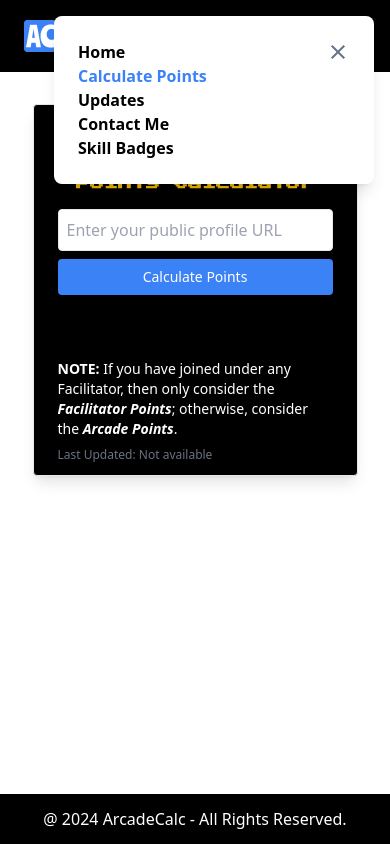
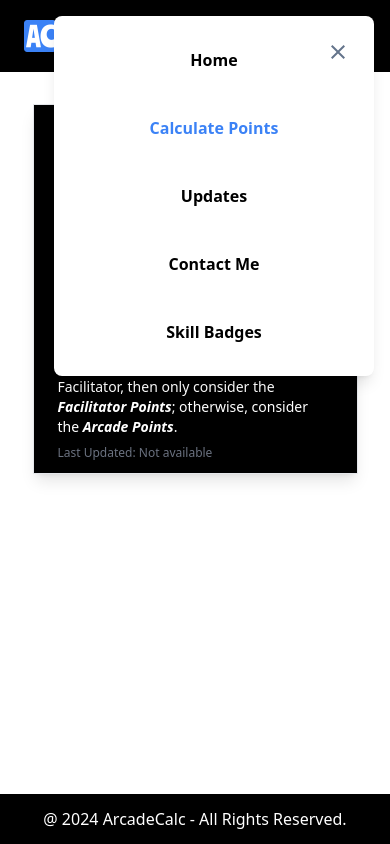
Before and after one commit to dikshagenai/arcadeCalc, a React (Create React App) app: page /calculate in a window 390 px wide. Both pictures are taken after a click on the icon 354 px from the left and 36 px from the top of the page. Built offline with nearby package versions, Linux system fonts and the light colour scheme.

Commit message:
chore : regular maintenance

```diff
--- a/src/Components/Calculate.jsx
+++ b/src/Components/Calculate.jsx
@@ -179,7 +179,7 @@
 
     return (
         <>
-            <div className="my-3 p-3 px-6 sm:p-6 rounded sm:rounded-sm md:rounded-md lg:rounded-lg shadow-lg border border-gray-200 max-w-md w-5/6 sm:w-full mx-auto bg-black hover:bg-gray-900 transition-all duration-300">
+            <div className="my-3 p-3 px-6 sm:p-6 rounded-xl shadow-lg border border-gray-200 max-w-md w-5/6 sm:w-full mx-auto bg-black hover:bg-gray-900 transition-all duration-300">
 
                 {/* SHOW THIS PART WHILE CALCULATING THE POINTS.... */}
                 <div ref={calculatePointsRef}>
@@ -201,7 +201,7 @@
 
 
                     {/* Calculate Text if equals to 'Calculate Points' means no search is going... allow user else not */}
-                    <input ref={inputTextBox} className={`border p-2 rounded w-full my-2 hover:${isCalculating && 'cursor-wait'}`} placeholder="Enter your public profile URL" type="text" name='publicUrl' value={publicUrl} onChange={onChange} onKeyDown={handleClickEventFromText} />
+                    <input ref={inputTextBox} className={`outline-none  p-2 rounded w-full my-2 hover:${isCalculating && 'cursor-wait'}`} placeholder="Enter your public profile URL" type="text" name='publicUrl' value={publicUrl} onChange={onChange} onKeyDown={handleClickEventFromText} />
 
                     <motion.button
                         whileHover={{ scale: 1.05 }}
--- a/src/Components/Contact.jsx
+++ b/src/Components/Contact.jsx
@@ -48,7 +48,7 @@
                 </p>
 
 
-                <textarea className="border p-2 rounded w-full my-2" name="body" id="query" rows={5} placeholder='How can we help you?*' value={body} onChange={onChange} />
+                <textarea className="outline-none border p-2 rounded w-full my-2" name="body" id="query" rows={5} placeholder='How can we help you?*' value={body} onChange={onChange} />
 
                 <motion.button
                     whileHover={{ scale: 1.05 }}
--- a/src/Components/Navbar.jsx
+++ b/src/Components/Navbar.jsx
@@ -52,9 +52,9 @@
             <header className='w-full mb-5'>
                 <nav className='flex items-center w-full py-5 bg-black sm:px-3 justify-evenly'>
                     {/* elem -1 */}
-                    <div className='flex flex-1 ml-6 text-white sm:ml-3'>
+                    <Link className='flex flex-1 ml-6 text-white sm:ml-3' to="/">
                         <img width={32} height={32} className='font-bold text-white ' src="/favicon_io/favicon-32x32.png" alt="Arcade Calc" />
-                    </div>
+                    </Link>
 
                     {/* elem -2  */}
                     <div className='flex items-center justify-end flex-1'>
@@ -97,20 +97,13 @@
                                 <MdOutlineClose className='flex-shrink-0 text-2xl sm:hidden cursor-pointer' onClick={toggleHamburger} />
                             </button>
 
-                            <ul className="space-y-7">
-                                <li className={`${location.pathname === '/' ? 'text-blue-500' : 'text-black'} `} tabIndex={-1}><Link to="/" tabIndex={2}>Home</Link></li>
-
-                                <li className={`${location.pathname === '/calculate' ? 'text-blue-500' : 'text-black'} `} tabIndex={-1}><Link to="/calculate" tabIndex={3}>Calculate Points</Link></li>
-
-                                <li className={`${location.pathname === '/updates' ? 'text-blue-500' : 'text-black'} `} tabIndex={-1}><Link to="/updates" tabIndex={4}>Updates</Link></li>
-
-                                <li className={`${location.pathname === '/contact' ? 'text-blue-500' : 'text-black'} `} tabIndex={-1}><Link to="/contact" tabIndex={5}>Contact Me</Link></li>
-
-                                <li className={`${location.pathname === '/skillBadges' ? 'text-blue-500' : 'text-black'} `} tabIndex={-1}><Link to="/skillBadges" tabIndex={6}>Skill Badges</Link></li>
-
-
-
-                            </ul>
+                            <div className="space-y-7 flex flex-col">
+                                <Link className={`w-full p-2 flex justify-center items-center  ${location.pathname === '/' ? 'text-blue-500' : 'text-black'} `} to="/" tabIndex={2}><span>Home</span></Link>
+                                <Link className={`w-full p-2 flex justify-center items-center  ${location.pathname === '/calculate' ? 'text-blue-500' : 'text-black'} `} to="/calculate" tabIndex={3}><span>Calculate Points</span></Link>
+                                <Link className={`w-full p-2 flex justify-center items-center  ${location.pathname === '/updates' ? 'text-blue-500' : 'text-black'} `} to="/updates" tabIndex={4}><span>Updates</span></Link>
+                                <Link className={`w-full p-2 flex justify-center items-center  ${location.pathname === '/contact' ? 'text-blue-500' : 'text-black'} `} to="/contact" tabIndex={5}><span>Contact Me</span></Link>
+                                <Link className={`w-full p-2 flex justify-center items-center  ${location.pathname === '/skillBadges' ? 'text-blue-500' : 'text-black'} `} to="/skillBadges" tabIndex={6}><span>Skill Badges</span></Link>
+                            </div>
 
                         </div>
                     </div>
--- a/src/output.css
+++ b/src/output.css
@@ -809,10 +809,10 @@
   margin-top: calc(0.5rem * calc(1 - var(--tw-space-y-reverse)));
   margin-bottom: calc(0.5rem * var(--tw-space-y-reverse));
 }
-.space-y-6 > :not([hidden]) ~ :not([hidden]) {
+.space-y-7 > :not([hidden]) ~ :not([hidden]) {
   --tw-space-y-reverse: 0;
-  margin-top: calc(1.5rem * calc(1 - var(--tw-space-y-reverse)));
-  margin-bottom: calc(1.5rem * var(--tw-space-y-reverse));
+  margin-top: calc(1.75rem * calc(1 - var(--tw-space-y-reverse)));
+  margin-bottom: calc(1.75rem * var(--tw-space-y-reverse));
 }
 .overflow-hidden {
   overflow: hidden;
```
